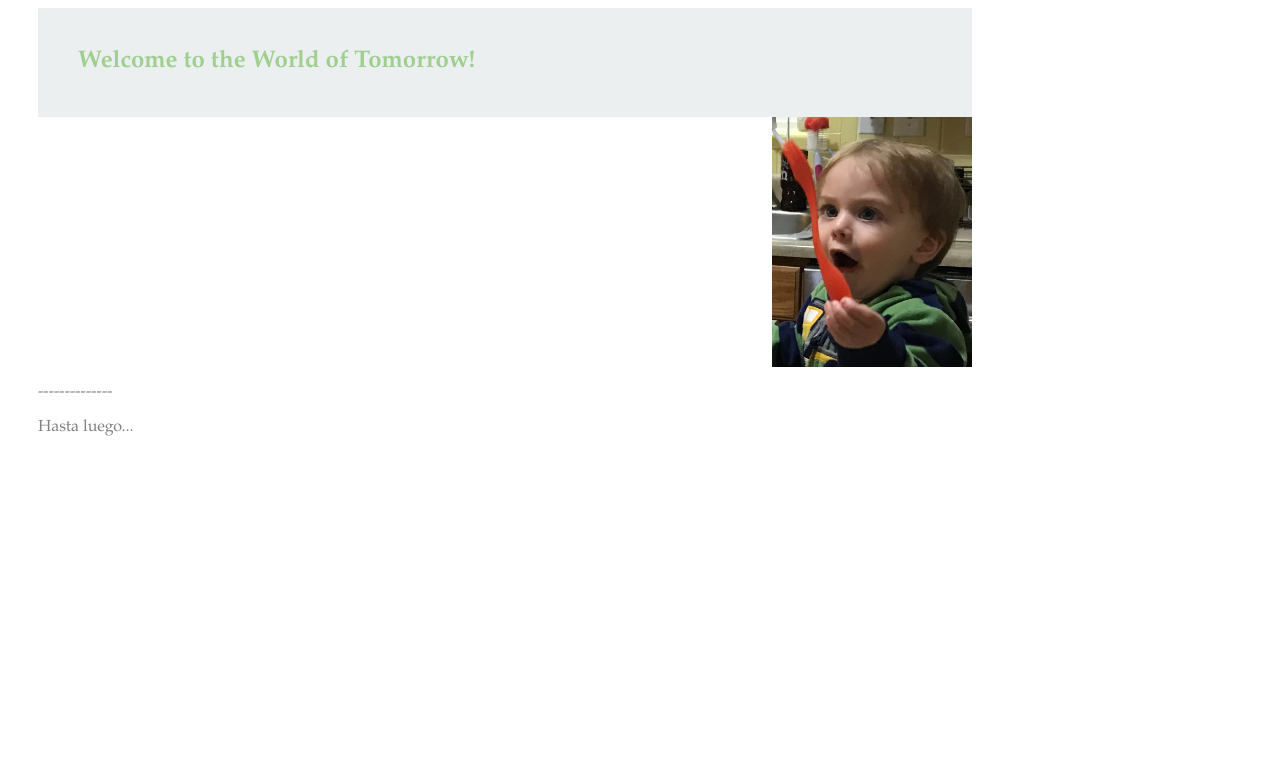
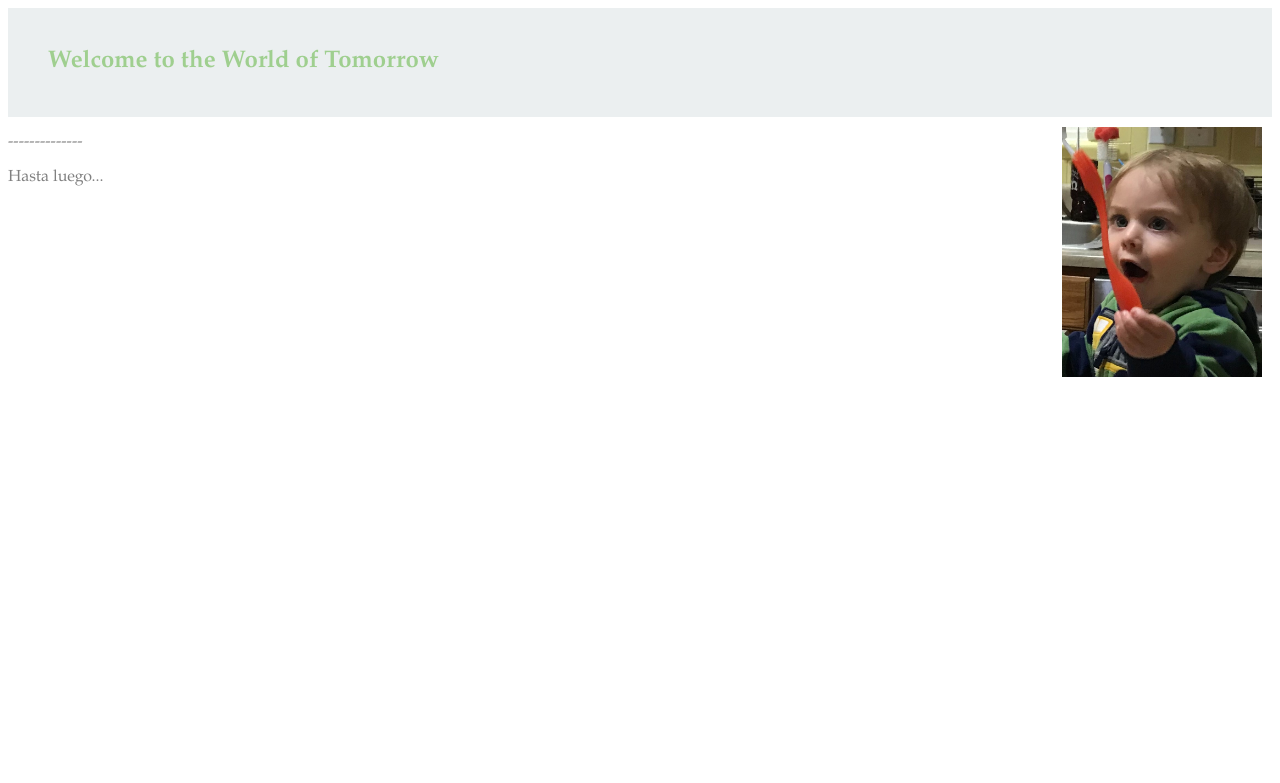
Before and after one commit to bellachp/django-tut0, a Django app: page / in a window 1280 px wide. Shown: the top 783 px of the page. Run offline with Django 3.2, Linux system fonts and the light colour scheme; data that the repository does not hold is empty; some libraries are stand-ins or nearby versions.

Commit message:
more messing with css

```diff
--- a/blahhg/static/blahhg/blahhg.css
+++ b/blahhg/static/blahhg/blahhg.css
@@ -1,9 +1,16 @@
 
+
+/* padding goes top right bottom left */
 
 #header {
     background-color: #EBEFF0;
+    padding: 20px 20px 20px 40px;
     margin-top: 0;
-    padding: 20px 20px 20px 40px;
+}
+
+#vince-photo {
+    float: right;
+    padding: 10px 10px 0px 0px;
 }
 
 h2 a {
@@ -21,13 +28,12 @@ h3 a {
 }
 
 body {
-    padding-left: 30px;
-    padding-right: 300px;
     font-family: "Palatino Linotype", "Book Antiqua";
 }
 
-#vince-photo {
-    direction: rtl;
+.post {
+    padding-left: 30px;
+    padding-right: 300px;
 }
 
 #footer {
--- a/blahhg/templates/blahhg/post_list.html
+++ b/blahhg/templates/blahhg/post_list.html
@@ -12,7 +12,7 @@
     <body>
 
         <div id="header">
-            <h2><a href="/">Welcome to the World of Tomorrow!</a></h2>
+            <h2><a href="/">Welcome to the World of Tomorrow</a></h2>
         </div>
 
         <div id="vince-photo">
@@ -27,17 +27,7 @@
             </div>
         {% endfor %}
 
-        <!--
-        <div>
-            <h2><a href="">a post</a></h2>
-            <p>How much wood would a woodchuck chuck if a woodchuck could chuck wood?</p>
-        </div>
 
-        <div>
-            <h2><a href="">un puesto</a></h2>
-            <p>Cuánta madera echaría una marmota si una marmota pudiera echar madera?</p>
-        </div>
-        -->
         <div id="footer">
             <p>--------------</p>
             <p>Hasta luego...</p>
```
